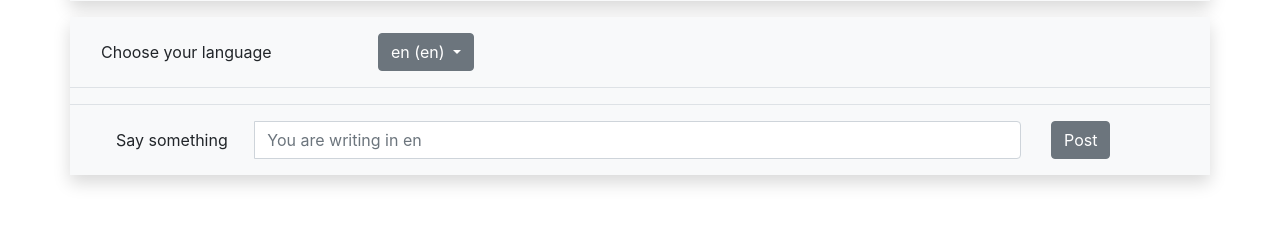
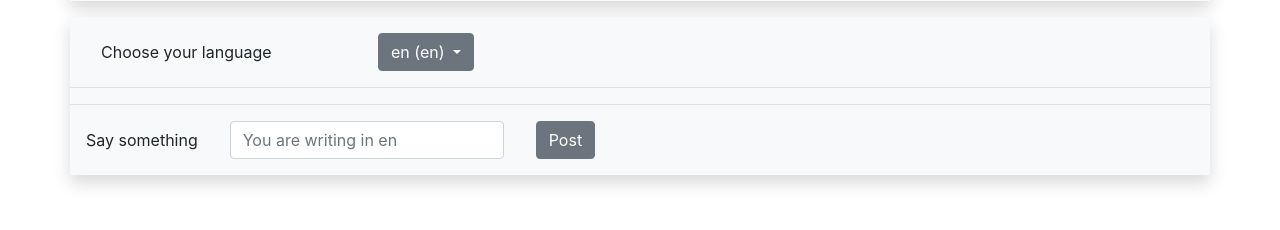
Before and after one commit to totobgycs/sema, a Django app: template demo/templates/demo/index.html in a window 1280 px wide. Shown: the part 410-640 px from the top of the page. Run offline with Django 3.2, Linux system fonts and the light colour scheme; the template is opened without the code that fills it: values that come from a table or form of the project are taken from there, others are empty; tables that the repository leaves empty hold one stand-in row (values such as "Sample post"); some libraries are stand-ins or nearby versions.

Commit message:
Posting works now (#26)

```diff
--- a/demo/templates/demo/index.html
+++ b/demo/templates/demo/index.html
@@ -44,7 +44,7 @@
 
 				<div class="dropdown-menu" aria-labelledby="dropdownMenuLink">
 					{% for language in languages %}
-          <a class="dropdown-item" href="{{language.lang_english}}">{{ language.lang_native}} ({{language.lang_english}})</a>
+          <a class="dropdown-item" href="{% url 'language' language.lang_english %}">{{ language.lang_native}} ({{language.lang_english}})</a>
           {% endfor %}
 				</div>
 			</div>
@@ -60,7 +60,7 @@
 				<tr>
 				  <td style="color: grey">{{ message.timestamp }}</td>
 				  <td class="">{{ message.translated_text }}</td>
-				  <td style="color: grey;">Originally written in {{ message.note }}</td>
+				  <td style="color: grey;">{{ message.note }}</td>
 				</tr>
         {% endfor %}
 			</tbody>
@@ -69,17 +69,20 @@
 
 <!------------------------------------------>
 
-	<div class="row border-top">
-    <div class="col-10">
-			<div class="input-group m-3">
-				<label for="inputPost" class="col-2 col-form-label">Say something</label>
-				<input type="text" class="form-control" placeholder="You are writing in {{chosen_language.lang_english}}">
-			</div>
-    </div>
-    <div class="col-2">
-		<button class="btn btn-secondary col-auto m-3" type="button" id="inputPost">Post</button>
-    </div>
-	</div>
+  <div class="row border-top">
+
+    <form class="form-inline" action="{% url 'postmessage' chosen_language.lang_english %}" method="post">
+      <div class="form-group m-3">
+        {% csrf_token %}
+        <label for="message_text">Say something</label>
+      </div>
+      <div class="form-group m-3">
+        <input type="text" class="form-control" id="message_text" name="message_text" placeholder="You are writing in {{chosen_language.lang_english}}">
+      </div>
+      <input class="btn btn-secondary m-3" type="submit" value="Post">
+
+    </form>
+  </div>
 
 <!------------------------------------------>
 
--- a/demo/urls.py
+++ b/demo/urls.py
@@ -3,7 +3,8 @@ from django.urls import path
 from . import views
 
 urlpatterns = [
-    path('', views.index, name='index'),
-    path('<str:label>', views.language, name='language'),
-    path('mock1', views.mock1, name='mock1'),
+    path('mock1', views.view_mock1, name='mock1'),
+    path('', views.view_index, name='index'),
+    path('<str:label>/', views.view_language, name='language'),
+    path('postmessage/<str:label>/', views.view_postmessage, name='postmessage'),
 ]
--- a/sema_proto/urls.py
+++ b/sema_proto/urls.py
@@ -18,6 +18,6 @@ from django.urls import include, path
 from demo import views
 
 urlpatterns = [
+    path('admin/', admin.site.urls),
     path('', include('demo.urls')),
-    path('admin/', admin.site.urls),
 ]
```
Also changed, not shown: demo/views.py (+34 -8 lines).
